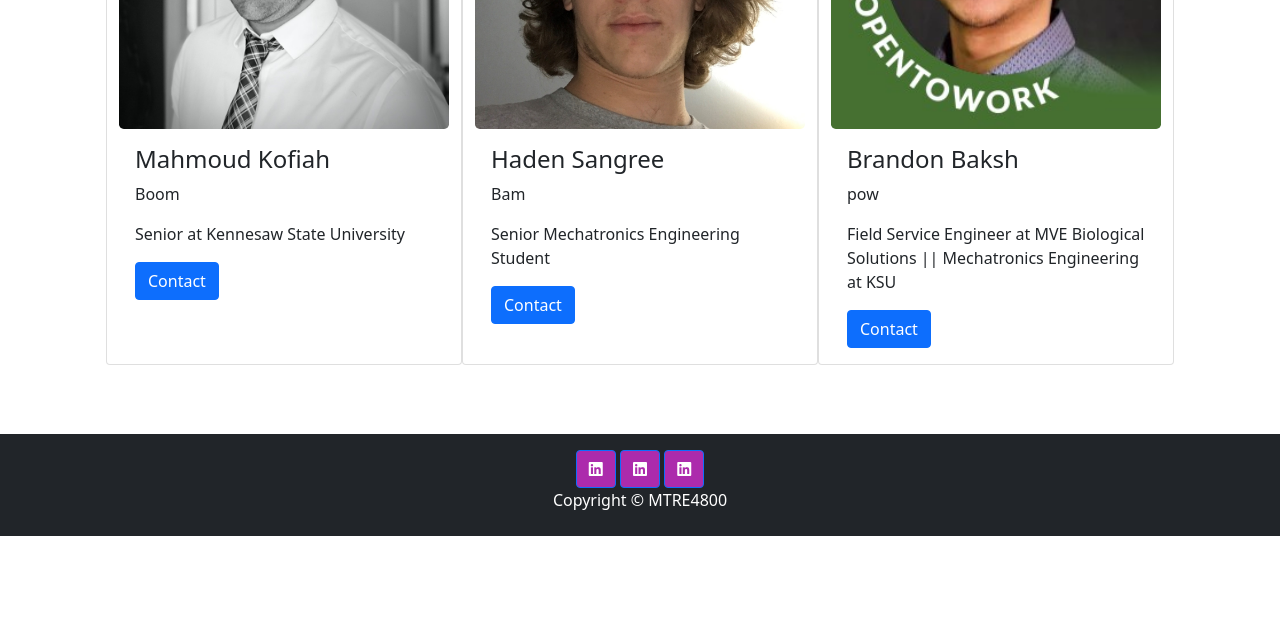
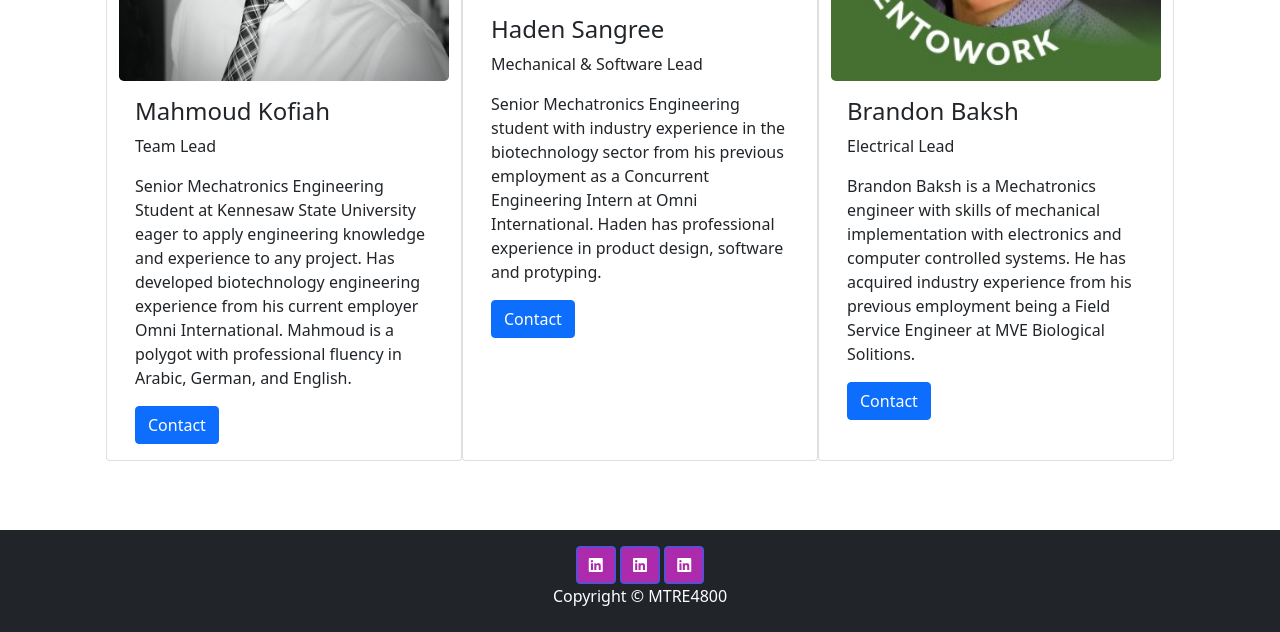
Before and after one commit to aallooss/BR_Project, a Flask app: page /about in a window 1280 px wide. Shown: the part 870-1502 px from the top of the page. Before the commit the page ends 1406 px from the top, so only its background shows below. Run offline with Flask 2, Linux system fonts and the light colour scheme; some libraries are stand-ins or nearby versions.

Commit message:
captions

```diff
--- a/templates/about.html
+++ b/templates/about.html
@@ -2,14 +2,15 @@
 {% block content %}
 <body>
     <!-- About us card-->
-    <div class="card mx-auto my-5" style="width: 50%;">
+    <div class="container card mx-auto my-5" style="width: 100%;">
         <div class="card-body">
-        <h3 class="card-title">Our story</h3>
-        <p class="card-text text-center">We are a three Mechatronics Engineering students at Kennesaw State University.
-                                        We have worked together to make the next generation product in the automation industry.
-                                        We are using the Industry 4.0 design language to complete our software stack complete with a REST API.
-                                        Connect to our device securely to pick and place any object you can imagine cooperation with the ACOPOS 6D from B&R Automation
-        </p>
+            <h3 class="card-title">Our story</h3>
+                <p class="card-text text-center">We are a three Mechatronics Engineering students at Kennesaw State University.
+                                                We have worked together to make the next generation product in the automation industry.
+                                                We are using the Industry 4.0 design language to complete our software stack complete with a REST API or movement commands via
+                                                a robust TCP data stream. Connect to our device securely to pick and place any object you can imagine.
+                                                In cooperation with the novel ACOPOS 6D from B&R Automation.
+                </p>
         </div>
     </div>
         <!-- Card Grid -->
@@ -21,17 +22,24 @@
                         <img class="card-img-top rounded-3 mt-2" src="{{ url_for('static', filename='assets/mahmoud.jpg')}}" style="width:100%">
                         <div class="card-body">
                             <h4 class="card-title">Mahmoud Kofiah</h4>
-                            <p class="card-text">Boom</p>
-                            <p>Senior at Kennesaw State University</p>
+                            <p class="card-text">Team Lead</p>
+                            <p>
+                                Senior Mechatronics Engineering Student at Kennesaw State University eager to apply engineering knowledge and experience to any project.
+                                Has developed biotechnology engineering experience from his current employer Omni International.
+                                Mahmoud is a polygot with professional fluency in Arabic, German, and English.
+                            </p>
                             <a href="https://www.linkedin.com/in/mahmoud-kofiah/" class="btn btn-primary">Contact</a>
                         </div>
                     </div>
                     <div class="card col-lg-4 mb-5">
-                        <img class="card-img-top rounded-3 mt-2" src="{{ url_for('static', filename='assets/hadenglassessquare.jpg')}}" style="width:100%">
+                        <img class="card-img-top rounded-3 mt-2" src="{{ url_for('static', filename='assets/HSangree_Headshot.png')}}" style="width:100%">
                         <div class="card-body">
                             <h4 class="card-title">Haden Sangree</h4>
-                            <p class="card-text">Bam</p>
-                            <p>Senior Mechatronics Engineering Student</p>
+                            <p class="card-text">Mechanical & Software Lead</p>
+                            <p>
+                                Senior Mechatronics Engineering student with industry experience in the biotechnology sector from his previous employment as a Concurrent Engineering Intern at Omni International.
+                                Haden has professional experience in product design, software and protyping.
+                            </p>
                             <a href="https://www.linkedin.com/in/ashley-dukhu-5b997a18a/" class="btn btn-primary">Contact</a>
                         </div>
                     </div>
@@ -39,8 +47,11 @@
                         <img class="card-img-top rounded-3 mt-2" src="{{ url_for('static', filename='assets/Brandon.jpg')}}" style="width:100%">
                         <div class="card-body">
                             <h4 class="card-title">Brandon Baksh</h4>
-                            <p class="card-text">pow</p>
-                            <p>Field Service Engineer at MVE Biological Solutions || Mechatronics Engineering at KSU</p>
+                            <p class="card-text">Electrical Lead</p>
+                            <p>
+                                Brandon Baksh is a Mechatronics engineer with skills of mechanical implementation with electronics and computer controlled systems.
+                                He has acquired industry experience from his previous employment being a Field Service Engineer at MVE Biological Solitions.
+                            </p>
                             <a href="https://www.linkedin.com/in/brandon-baksh-51a763118/" class="btn btn-primary">Contact</a>
                         </div>
                     </div>
```
